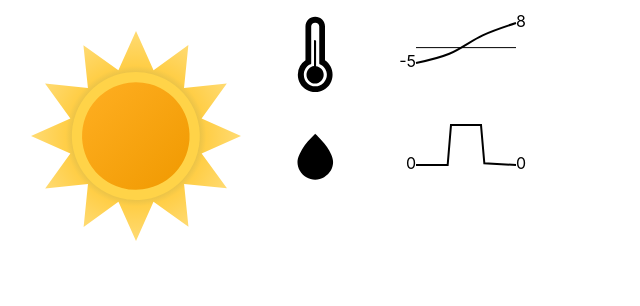
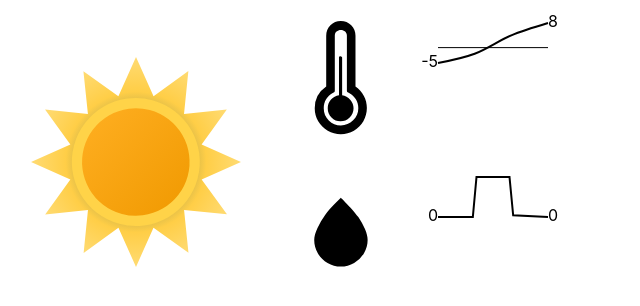
Before and after one commit to aslak01/miniweather, a SvelteKit app: page / in a window 1280 px wide. Shown: the top 306 px of the page, without its empty margins (0-640 px from the left). Built offline with nearby package versions, Linux system fonts and the light colour scheme.

Commit message:
refactor

```diff
--- a/src/lib/components/histogram.svelte
+++ b/src/lib/components/histogram.svelte
@@ -1,15 +1,15 @@
 <script lang="ts">
 	import * as d3 from 'd3';
 	import type { DataAndTime } from '$lib/types';
-	import { dateToHour } from '$lib/functions';
+	// import { dateToHour } from '$lib/functions';
 
 	export let data: DataAndTime[];
 
 	export let height = 70;
-	export let width = 200;
+	export let width = 150;
 
 	export let margins = {
-		inline: 50,
+		inline: 20,
 		block: 15
 	};
 
--- a/src/lib/components/linechart.svelte
+++ b/src/lib/components/linechart.svelte
@@ -1,7 +1,7 @@
 <script lang="ts">
 	import * as d3 from 'd3';
 	import type { DataAndTime } from '$lib/types';
-	import { dateToHour } from '$lib/functions';
+	// import { dateToHour } from '$lib/functions';
 
 	export let data: DataAndTime[];
 	const hasAboveAndBelow0 = (arr: { value: number }[]) =>
@@ -9,10 +9,10 @@
 		arr.some((obj) => Math.sign(obj.value) === -1);
 	const crossesNegativeAxis = hasAboveAndBelow0(data);
 	export let height = 70;
-	export let width = 200;
+	export let width = 150;
 
 	export let margins = {
-		inline: 50,
+		inline: 20,
 		block: 15
 	};
 
--- a/src/routes/+page.svelte
+++ b/src/routes/+page.svelte
@@ -18,6 +18,14 @@
 	let iconkey: null | WeathericonKey = null;
 	let rain: null | DataAndTime[] = null;
 	let temps: null | DataAndTime[] = null;
+
+	const height = 70;
+
+	const width = 150;
+	const margins = {
+		inline: 20,
+		block: 15
+	};
 
 	onMount(async () => {
 		// if (
@@ -51,7 +59,7 @@
 						<Thermometer />
 					</div>
 					<div class="line">
-						<Linechart data={temps} />
+						<Linechart data={temps} {height} {width} {margins} />
 					</div>
 					<!-- {#each temps as temp} -->
 					<!-- 	<Temp {temp} /> -->
@@ -65,7 +73,7 @@
 					</div>
 
 					<div class="line">
-						<Histogram data={rain} />
+						<Histogram data={rain} {height} {width} {margins} />
 					</div>
 					<!-- {#each rain as r} -->
 					<!-- 	<Rain rain={r} /> -->
@@ -80,16 +88,16 @@
 	.rain,
 	.temps {
 		display: grid;
-		grid-template-columns: 10% 90%;
+		grid-template-columns: 15% 85%;
 	}
 	.icon {
 		display: grid;
 		align-content: center;
 	}
-	.icon > svg {
-		max-height: 40px;
-		max-width: 40px;
-	}
+	/* .icon > svg { */
+	/* 	max-height: 40px; */
+	/* 	max-width: 40px; */
+	/* } */
 	.line {
 		width: 100%;
 		height: 100%;
```
